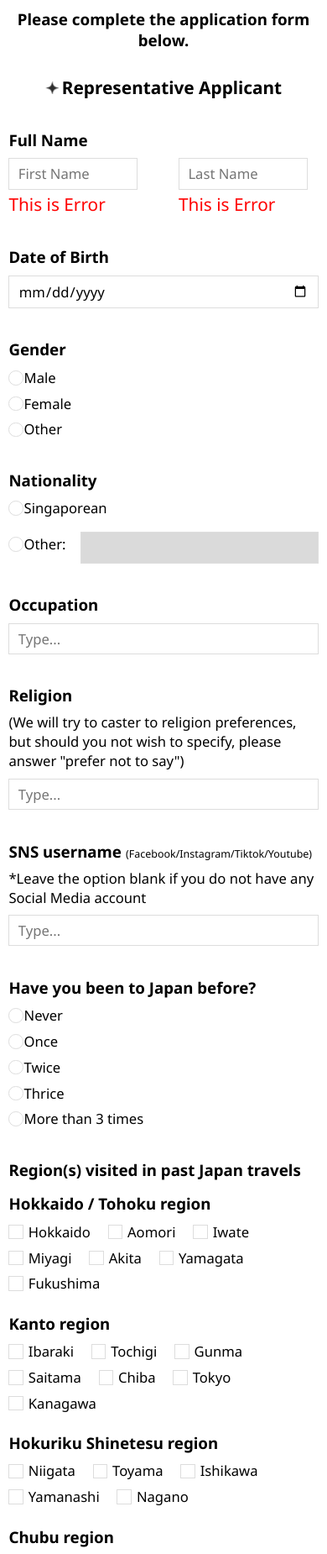
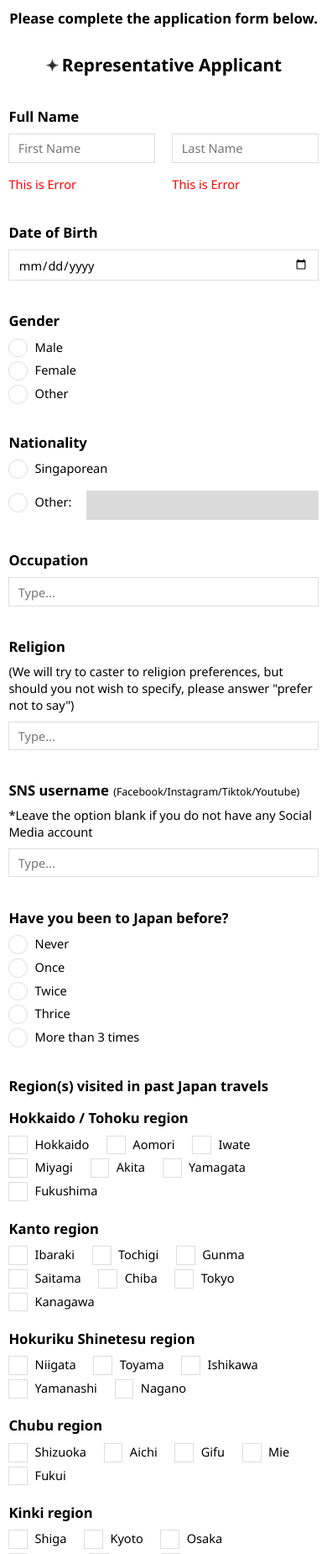
Before and after one commit to MinKyawThu01/kyushu_form, a PHP site: page /view/index.html in a window 390 px wide. Shown: the top 1850 px of the page at 84% size. Run offline with PHP 8.4, Linux system fonts and the light colour scheme; some libraries are stand-ins or nearby versions.

Commit message:
[min] changed font size and input margin

```diff
--- a/assets/css/style.css
+++ b/assets/css/style.css
@@ -68,7 +68,7 @@
 width: 100%;
 }
 .form_container .fullname .first-item {
-  margin-right: 36px;
+  margin-right: 20px;
 }
 .form_container .fullname .first-item, .form_container .fullname .second-item{
 width: 47.21%;
@@ -105,9 +105,6 @@
 /* title */
 .container .form_container h3 {
   text-align: center;
-}
-.container .form_container span {
-font-size: 28px;
 }
 .inner_container .req  {
 text-align: center;
@@ -498,23 +491,20 @@
     padding: 0 calc(20 / 750 * 100vw);
     }
     /* common */
-    .for_err {
-    margin-top: calc(15 / 750 * 100vw);
+    .form_container .f_container .for_err {
+    font-size: calc(28 / 750 * 100vw);
     }
-    .form_container .f_container p,  span, label,  .form_container .policy  a {
-      font-size: calc(32 / 750 * 100vw);
+    .form_container .f_container p,  span, label,  .form_container .policy  a, input, a {
+      font-size: calc(28 / 750 * 100vw);
     }
     .form_container .f_container input[type = "text"], input[type = "email"], input[type = "date"], input[type = "file"]  {
     padding: calc(12 / 750 * 100vw) calc(20 / 750 * 100vw);
     border-width: calc(1 / 750 * 100vw);
     margin-top: calc(18 / 750 * 100vw);
-    font-size: calc(32 / 750 * 100vw);
-    }
-    a,input {
-    font-size: calc(30 / 750 * 100vw);
+    font-size: calc(28 / 750 * 100vw);
     }
     .form_container .title {
-    font-size: calc(36 / 750 * 100vw);
+    font-size: calc(32 / 750 * 100vw);
     }
     .form_container .f_container .region {
     margin-top: calc(30 / 750 * 100vw);
@@ -535,16 +525,12 @@
     /* title */
     .container .form_container span {
     font-size: calc(40 / 750 * 100vw);
-    margin-top: calc(6 / 750 * 100vw);
     }
     .inner_container .req  {
     margin: calc(20 / 750 * 100vw) 0 calc(56 / 750 * 100vw);
-    font-size: calc(36 / 750 * 100vw);
+    font-size: calc(32 / 750 * 100vw);
     }
     /* Full Name & person Name */
-    .form_container .f_container .fullname input {
-    width: calc(296 / 750 * 100vw);
-    }
     .fullname .first-item {
     margin-right: calc(36 / 750 * 100vw);
     }
@@ -569,36 +558,32 @@
     }
     /* for custom checkbox */
     .all_checks_label, .all_checks_radio {
-    padding-left: calc(45 / 750 * 100vw);
+    padding-left: calc( 60 / 750 * 100vw);
     margin-bottom: calc(15 / 750 * 100vw);
     }
     .all_checks_label .checkmark, .all_checks_radio .checkmark {
-    height: calc(30 / 750 * 100vw);
-    width: calc(30 / 750 * 100vw);
+    height: calc(40 / 750 * 100vw);
+    width: calc(40 / 750 * 100vw);
     border-width: calc(1 / 750 * 100vw);
     }
     /* Create the indicator (the dot/circle - hidden when not checked) */
     .all_checks_label .checkmark:after {
-    left: calc(9 / 750 * 100vw);
+    left: calc(12 / 750 * 100vw);
     top: calc(2 / 750 * 100vw);
-    width: calc(10 / 750 * 100vw);
-    height: calc(20 / 750 * 100vw);
+    width: calc(14 / 750 * 100vw);
+    height: calc(24 / 750 * 100vw);
     border: calc(1 / 750 * 100vw) solid #fff;
-    border-width: 0 calc(3 / 750 * 100vw) calc(3 / 750 * 100vw) 0;
+    border-width: 0 calc(4 / 750 * 100vw) calc(4 / 750 * 100vw) 0;
     -webkit-transform: rotate(45deg);
     -ms-transform: rotate(45deg);
     transform: rotate(45deg);
     }
-    /* for radio checkbox */
-    .all_checks_radio {
-    padding-left: calc(35 / 750 * 100vw);
-    }
     /* Style the indicator (dot/circle) */
     .all_checks_radio .checkmark:after {
-    top:calc(5 / 750 * 100vw);
-    left: calc(5 / 750 * 100vw);
-    width: calc(20 / 750 * 100vw);
-    height: calc(20 / 750 * 100vw);
+    top:calc(6 / 750 * 100vw);
+    left: calc(7 / 750 * 100vw);
+    width: calc(28 / 750 * 100vw);
+    height: calc(28 / 750 * 100vw);
     }
     /* file upload */
     .container .form_container .files_upload {
@@ -608,6 +593,9 @@
     .container .form_container .files_upload .img_upload input {
     border-radius: calc(5 / 750 * 100vw);
     }
+    .form_container .fullname .first-item {
+      margin-right: calc(20 / 750 * 100vw);
+    }
     .container .form_container .files_upload input::file-selector-button {
     padding: calc(10 / 750 * 100vw);
     border-radius: calc(3 / 750 * 100vw);
--- a/view/index.html
+++ b/view/index.html
@@ -77,7 +77,7 @@
                                             <input type="radio" name="nationality">
                                             <span class="checkmark"></span>
                                         </label>
-                                        <input type="text" class="dim all_input" id="nation_opt1" disabled = "disabled">
+                                        <input type="text" class="dim" id="nation_opt1" disabled = "disabled">
                                     </div>
                                 </li>
                             </ul>
@@ -483,7 +483,7 @@
                             <h5 class="title">Full Name</h5>
                             <div class="fullname">
                                 <div class="first-item">
-                                    <input type="text" id="name" class="first-name" placeholder="First Name" />
+                                    <input type="text" id="name" placeholder="First Name" />
                                 </div>
                                 <div class="second-item">
                                     <input type="text" placeholder="Last Name" />
```
Also changed, not shown: other parts of assets/css/style.css (+16 -13 lines).
